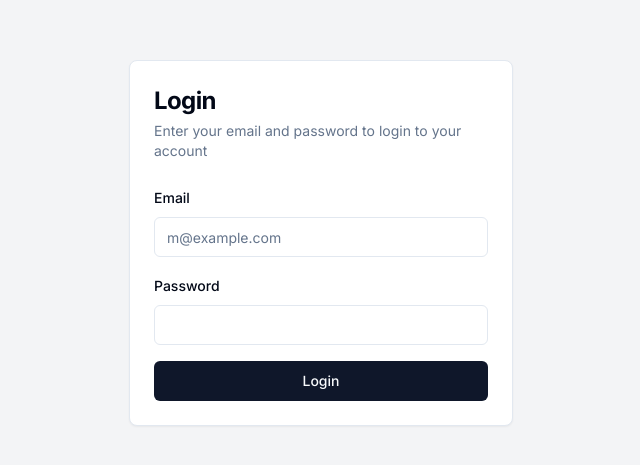
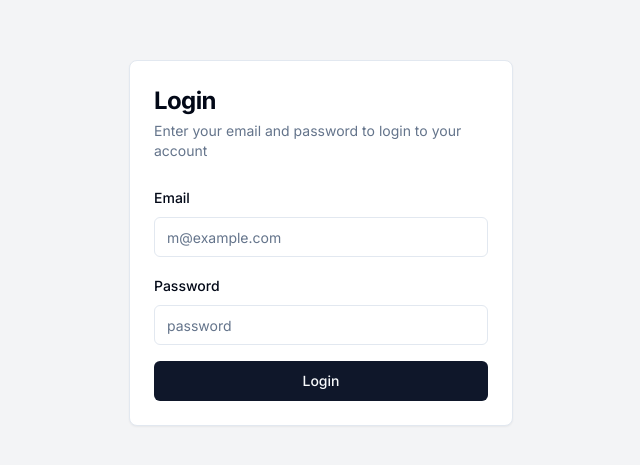
Before and after one commit to znydd/urbanmatrix, a Next.js app in the folder frontend/: page /login in a window 1280 px wide. Shown: the part 157-622 px from the top of the page, without its empty margins (319-959 px from the left). Built offline with nearby package versions, Linux system fonts and the light colour scheme.

Commit message:
[FE] login UI with full functionality

```diff
--- a/frontend/app/login/page.tsx
+++ b/frontend/app/login/page.tsx
@@ -1,9 +1,31 @@
+"use client"
+
 import { Card, CardHeader, CardTitle, CardDescription, CardContent } from "@/components/ui/card"
 import { Label } from "@/components/ui/label"
 import { Input } from "@/components/ui/input"
 import { Button } from "@/components/ui/button"
+import { useState } from "react";
+import { useRouter } from "next/navigation";
+import { login, setAuthToken } from "../../utils/api";
 
 export default function Login() {
+  const [email, setEmail] = useState('');
+  const [password, setPassword] = useState('');
+  const [error, setError] = useState('');
+  const router = useRouter();
+
+  const handleSubmit = async (e: React.FormEvent) => {
+    e.preventDefault();
+    try {
+      const { access_token } = await login(email, password);
+      setAuthToken(access_token);
+      localStorage.setItem('token', access_token);
+      router.push('/dashboard');
+    } catch (err) {
+      setError('Login failed. Please check your credentials.');
+    }
+  };
+
   return (
     <div className=" flex items-center justify-center min-h-screen bg-gray-100">
       <Card className="mx-auto max-w-sm">
@@ -12,19 +34,36 @@ export default function Login() {
           <CardDescription>Enter your email and password to login to your account</CardDescription>
         </CardHeader>
         <CardContent>
+          <form onSubmit={handleSubmit}>
             <div className="space-y-4">
               <div className="space-y-2">
                 <Label htmlFor="email">Email</Label>
-            <Input id="email" type="email" placeholder="m@example.com" required />
+                <Input
+                  id="email"
+                  value={email}
+                  onChange={(e) => setEmail(e.target.value)}
+                  type="email"
+                  placeholder="m@example.com"
+                  required
+                />
               </div>
               <div className="space-y-2">
                 <Label htmlFor="password">Password</Label>
-            <Input id="password" type="password" required />
+                <Input
+                  id="password"
+                  type="password"
+                  value={password}
+                  onChange={(e) => setPassword(e.target.value)}
+                  placeholder="password"
+                  required
+                />
               </div>
               <Button type="submit" className="w-full">
                 Login
               </Button>
+              {error && <p>{error}</p>}
             </div>
+          </form>
         </CardContent>
       </Card>
     </div>
```
Lines whose indentation alone changed are shown as unchanged.
